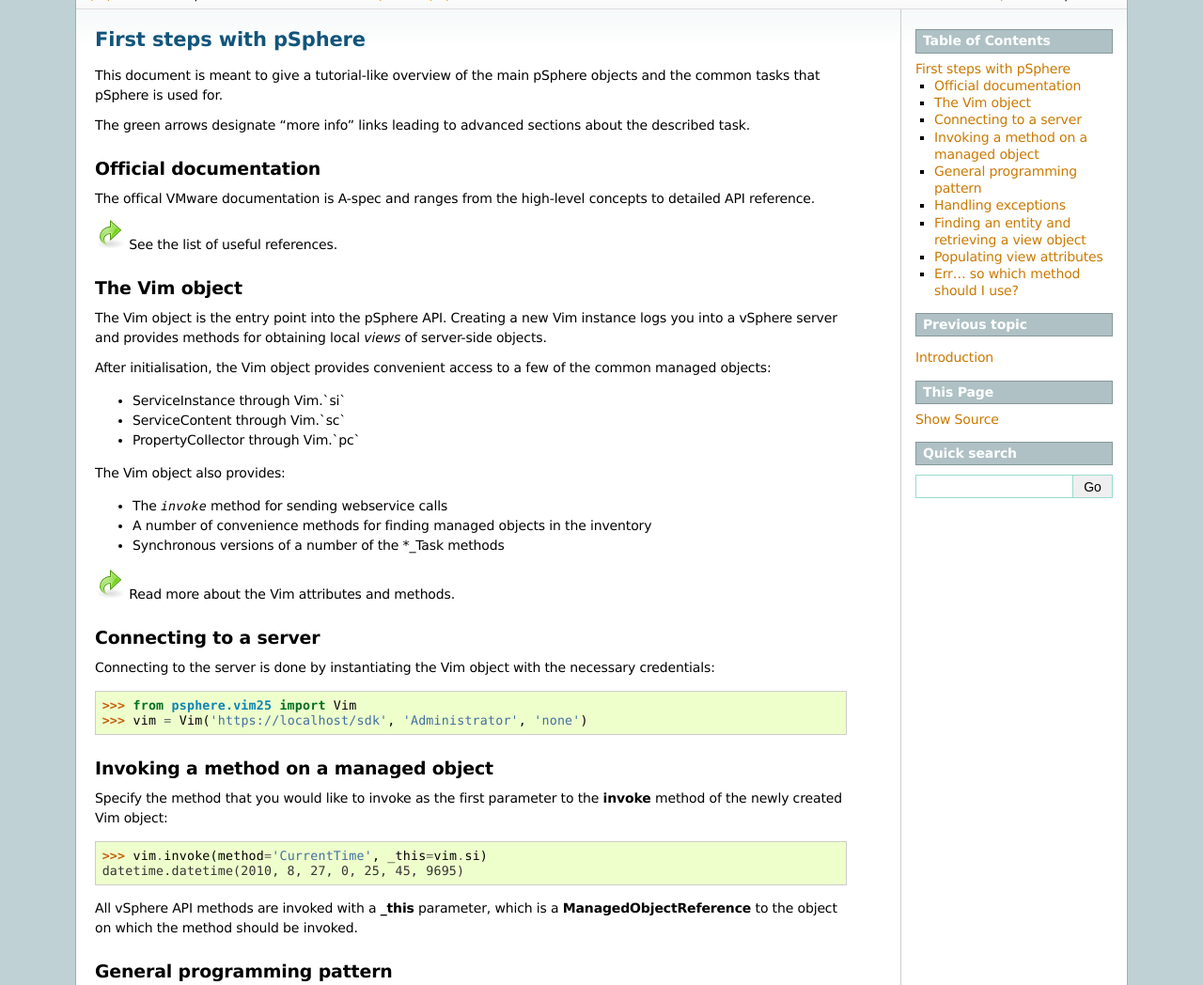
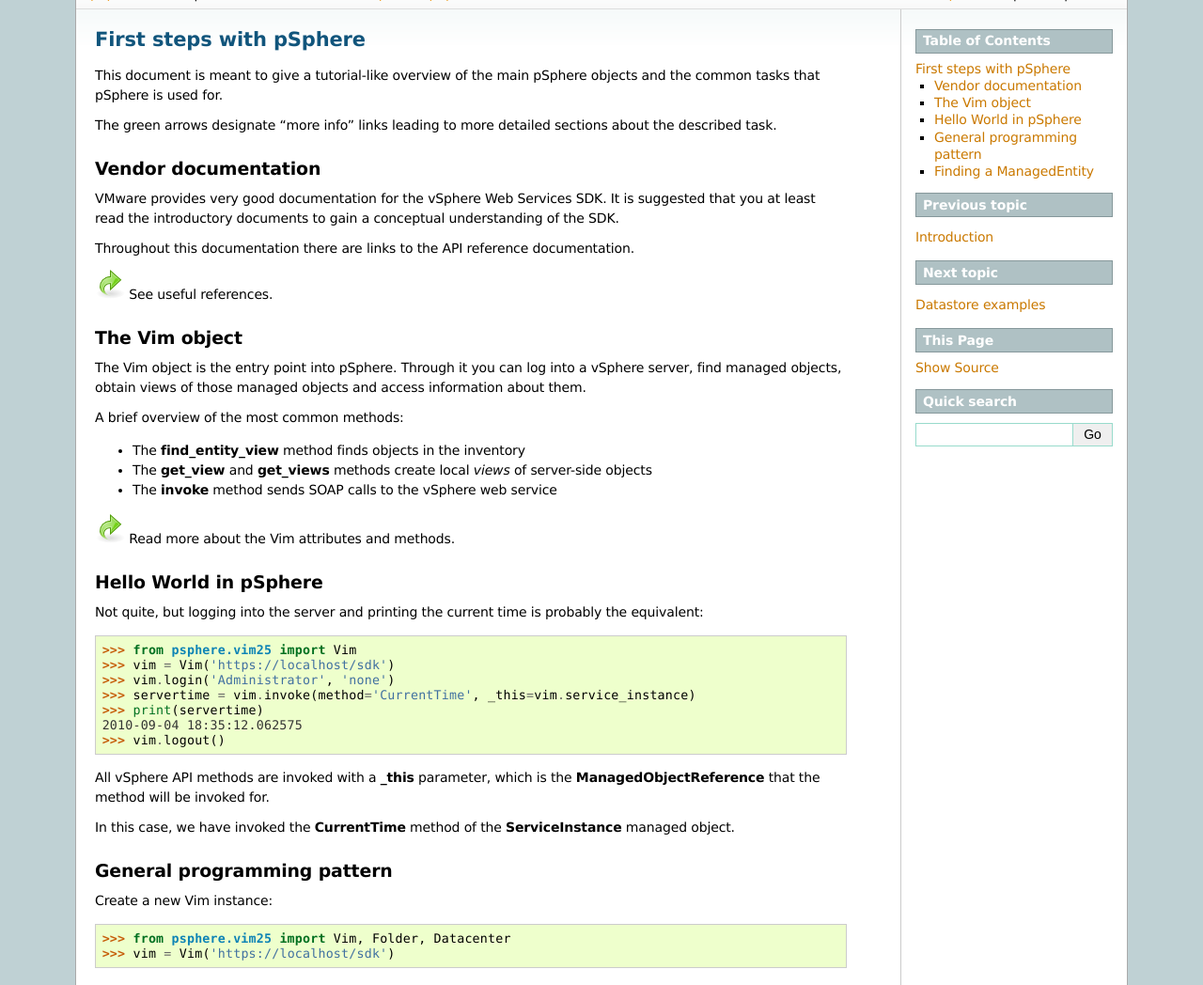
Before and after one commit to psphere-project/psphere, a Sphinx documentation site: the page built from doc/tutorial.rst, in a window 1280 px wide and 1400 px high. Shown: the part 352-1400 px from the top of the window at 94% size. Built offline with Sphinx 7.4.7, drawn with Linux system fonts in a browser that asks for light colours; pages that are not in the unit, such as notebooks, are missing from menus; some of the changed text lies outside the part shown.

Commit message:
Re-factor code and update doco

```diff
--- a/doc/conf.py
+++ b/doc/conf.py
@@ -44,7 +44,7 @@
 # built documents.
 #
 # The short X.Y version.
-version = '0.1'
+version = '0.1hg'
 # The full version, including alpha/beta/rc tags.
 release = '0.1'
 
--- a/doc/intro.rst
+++ b/doc/intro.rst
@@ -4,15 +4,24 @@
 This is the documentation for pSphere, native Python bindings for the
 vSphere Web Services SDK and VMware Infrastructure SDK.
 
+Installing pSphere
+------------------
+
+This document describes how to install pSphere. There is no release yet, so at
+the moment you have to clone the hg repository and should be able to run::
+    ./setup.py install
+
 
 Prerequisites
 -------------
 
-pSphere is being developed with **Python 2.6**, but is intended to remain
-compatible with **Python 2.4**.
+All development is done against VMware ESX Server 3.5 which is VI SDK 2.5. I
+have not tested it against ESXi, vSphere 4, etc. although I fully intend to.
 
-The suds_ library is used for SOAP communication with the VMware server and
-at least version 0.4 is required.
+The suds_ library is used for SOAP communication and at least version 0.4 is required.
+
+pSphere is developed with **Python 2.6**. My intention is to ensure
+pSphere is compatible with **Python 2.4** so that it can run on CentOS/RHEL 5.
 
 .. _suds: http://fedorahosted.org/suds/
 
@@ -22,3 +31,17 @@
 
 See :doc:`tutorial` for an introduction.  It also contains links to more
 advanced sections in this manual for the topics it discusses.
+
+
+Alternatives
+------------
+
+- `VMware VI Java API`_
+- `VMware VI Java API with Jython`_
+- `VMware vSphere SDK for Perl`_
+- `VMware vSphere PowerCLI`_
+
+.. _VMware VI Java API: http://vijava.sourceforge.net/
+.. _VMware VI Java API with Jython: http://www.doublecloud.org/2010/03/using-vsphere-java-api-in-jython-and-other-jvm-languages/
+.. _VMware vSphere SDK for Perl: http://www.vmware.com/support/developer/viperltoolkit/
+.. _VMware vSphere PowerCLI: http://www.vmware.com/support/pubs/ps_pubs.html
--- a/doc/tutorial.rst
+++ b/doc/tutorial.rst
@@ -6,64 +6,57 @@
 This document is meant to give a tutorial-like overview of the main pSphere
 objects and the common tasks that pSphere is used for.
 
-The green arrows designate "more info" links leading to advanced sections about
-the described task.
+The green arrows designate "more info" links leading to more detailed
+sections about the described task.
 
 
-Official documentation
-----------------------
+Vendor documentation
+--------------------
 
-The offical VMware documentation is A-spec and ranges from the high-level
-concepts to detailed API reference.
+VMware provides very good documentation for the vSphere Web Services SDK. It is
+suggested that you at least read the introductory documents to gain a conceptual
+understanding of the SDK.
 
-|more| See the list of :ref:`useful references <useful-references>`.
+Throughout this documentation there are links to the API reference documentation.
+
+|more| See :ref:`useful references <useful-references>`.
 
 
 The Vim object
 --------------
 
-The Vim object is the entry point into the pSphere API. Creating a new
-Vim instance logs you into a vSphere server and provides methods for
-obtaining local *views* of server-side objects.
+The Vim object is the entry point into pSphere. Through it you can log into a
+vSphere server, find managed objects, obtain views of those managed objects
+and access information about them.
 
-After initialisation, the Vim object provides convenient access to a few
-of the common managed objects:
+A brief overview of the most common methods:
 
-* ServiceInstance through Vim.`si`
-* ServiceContent through Vim.`sc`
-* PropertyCollector through Vim.`pc`
-
-The Vim object also provides:
-
-* The `invoke` method for sending webservice calls
-* A number of convenience methods for finding managed objects in the inventory
-* Synchronous versions of a number of the \*_Task methods
+* The **find_entity_view** method finds objects in the inventory
+* The **get_view** and **get_views** methods create local *views* of server-side objects
+* The **invoke** method sends SOAP calls to the vSphere web service
 
 |more| Read more about the :ref:`Vim attributes and methods <vim-reference>`.
 
 
-Connecting to a server
+Hello World in pSphere
 ----------------------
 
-Connecting to the server is done by instantiating the Vim object with
-the necessary credentials::
+Not quite, but logging into the server and printing the current time is
+probably the equivalent::
 
     >>> from psphere.vim25 import Vim
-    >>> vim = Vim('https://localhost/sdk', 'Administrator', 'none')
-
-
-Invoking a method on a managed object
--------------------------------------
-
-Specify the method that you would like to invoke as the first parameter to
-the **invoke** method of the newly created Vim object::
-
-    >>> vim.invoke(method='CurrentTime', _this=vim.si)
-    datetime.datetime(2010, 8, 27, 0, 25, 45, 9695)
+    >>> vim = Vim('https://localhost/sdk')
+    >>> vim.login('Administrator', 'none')
+    >>> servertime = vim.invoke(method='CurrentTime', _this=vim.service_instance)
+    >>> print(servertime)
+    2010-09-04 18:35:12.062575
+    >>> vim.logout()
 
 All vSphere API methods are invoked with a **_this** parameter, which is
-a **ManagedObjectReference** to the object on which the method should be
-invoked.
+the **ManagedObjectReference** that the method will be invoked for.
+
+In this case, we have invoked the **CurrentTime** method of the
+**ServiceInstance** managed object.
 
 
 General programming pattern
@@ -72,119 +65,68 @@
 Create a new Vim instance::
 
     >>> from psphere.vim25 import Vim, Folder, Datacenter
-    >>> vim = Vim('https://localhost/sdk', 'Administrator', 'none')
+    >>> vim = Vim('https://localhost/sdk')
 
-...instantiate a view a server-side managed object:
+...log into the server::
 
-::
+    >>> vim.login('Administrator', 'mypassword')
 
-    >>> root_folder = Folder(mor=vim.sc.rootFolder, vim=vim)
+...instantiate a *view* of a server-side managed object::
 
-...populate some attributes of the view instance (efficient):
+    >>> root_folder = vim.get_view(mo_ref=vim.sc.rootFolder)
+    >>> root_folder.__class__
+    <class 'psphere.vim25.Folder'>
 
-::
+...access properties of the view::
 
-    >>> root_folder.update_view_data(properties=['name'])
-    >>> root_folder.name
+    >>> print(root_folder.name)
     Datacenters
 
-...populate all attributes of the view instance (convenient):
+...to follow vSphere best practise you can limit the properties retrieved to
+the attributes you intend to use::
 
-::
+    >>> root_folder = vim.get_view(mo_ref=vim.sc.rootFolder,
+                                   properties=['childType'])
+    >>> type(root_folder.name)
+    <type 'NoneType'>
+    >>> print(root_folder.childType)
+    [Folder, Datacenter]
 
-    >>> root_folder.update_view_data()
-    >>> for attribute in root_folder.__dict__:
-    >>>     print('%s: %s' % (attribute, getattr(root_folder, attribute)))
-    childEntity: [(ManagedObjectReference){
-       value = "ha-datacenter"
-       _type = "Datacenter"
-     }]
-    childType: [Datacenter]
-    configStatus: green
-    ... (truncated)
+...invoke a method::
 
-...drill down through an instance's ManagedObjectReference:
+    >>> new_folder_mor = vim.invoke('CreateFolder', _this=root_folder, name='New')
+    >>> new_folder = vim.get_view(mo_ref=new_folder_mor)
+    >>> print(new_folder.name)
+    New
 
-::
+...log out of the server::
 
-    >>> dc = Datacenter(root_folder.childEntity[0])
-    >>> dc.update_view_data(properties=['name', 'configStatus'])
-    >>> dc.name
-    Dalley St
-    >>> dc.configStatus
-    gray
+    >>> vim.logout()
 
-Handling exceptions
--------------------
-At time of writing, the vSphere SDK raises 435 types of exception. Rather
-than duplicate these in pSphere, the API instead raises a single fault
-called `VimFault` when any vSphere related fault is detected. The `VimFault`
-exception contains the following attributes:
 
-* fault: The fault object
-* fault_type: The class name of the fault (the name you will find in the vSphere documentation)
+Finding a ManagedEntity
+-----------------------
 
-All other properties which are listed in the API reference will be available
-as attributes of the fault object.
-
-::
-
-    >>> try:
-    >>>     operation()
-    >>> except VimFault, e:
-    >>>     e.fault_code
-    InvalidProperty
-    >>>     e.fault.name
-    name
-
-Finding an entity and retrieving a view object
-----------------------------------------------
-
-::
+Finding a **ManagedEntity** by name. Notice that we follow vSphere best
+practise by specifying the properties we're going to use in the **properties**
+parameter::
 
     >>> from psphere.vim25 import *
-    >>> vim = Vim('https://localhost/sdk', 'Administrator', 'none')
-    >>> vm = vim.find_entity_view(view_type='VirtualMachine', filter={'name': 'bennevis'})
+    >>> vim = Vim('https://localhost/sdk')
+    >>> vim.login('Administrator', 'none')
+    >>> vm = vim.find_entity_view(view_type='VirtualMachine',
+                                  filter={'name': 'bennevis'},
+                                  properties=['name', 'summary', 'config'])
+    >>> vm.__class__
+    <class 'psphere.vim25.VirtualMachine'>
     >>> vm.name
     bennevis
-    >>> vm.update_view_data(['summary', 'config'])
     >>> vm.summary.guest.ipAddress
     10.183.11.85
     >>> vm.config.hardware.memoryMB
     4096
 
 
-It is important to note that an object created using the `find_entity_view`
-method will only contain the properties which are specified in the
-`filter` parameter. This is by design, so you must explicitly populate
-the necessary properties, see TODO.
-
-Populating view attributes
---------------------------
-
-One aspect which new users might find confusing is the way in which
-attributes are populated in a view instance.
-
-vSphere best practice recommends that you only retrieve "what you need". The
-significance of this can be seen by turning on logging and seeing how
-much data passes between a client and server for a complex object like
-`HostSystem`. Apart from the data transfer, there is also an overhead on
-the server.
-
-pSphere has been designed with efficiency and convenience in mind, which
-one you choose and when is up to you.
-
-#. All properties can be conveniently populated using the `update_view_data` method with no arguments.
-#. Selected properties can be efficiently populated by passing a list of those properties to the `update_view_data` method.
-#. If an object has been instantiated with the `find_entity_view` method, then the properties specified in the `filter` dictionary keys are pre-populated because they have already been retrieved for comparison.
-
-Err... so which method should I use?
-------------------------------------
-
-For maximum convenience, call the `update_view_data` method with no
-parameters. For maximum efficiency call the `update_view_data` method
-with the required items in the properties parameter.
-
 .. |more| image:: more.png
           :align: middle
           :alt: more info
```
Also changed, not shown: doc/contents.rst (+6 -9 lines), 5 other files.
